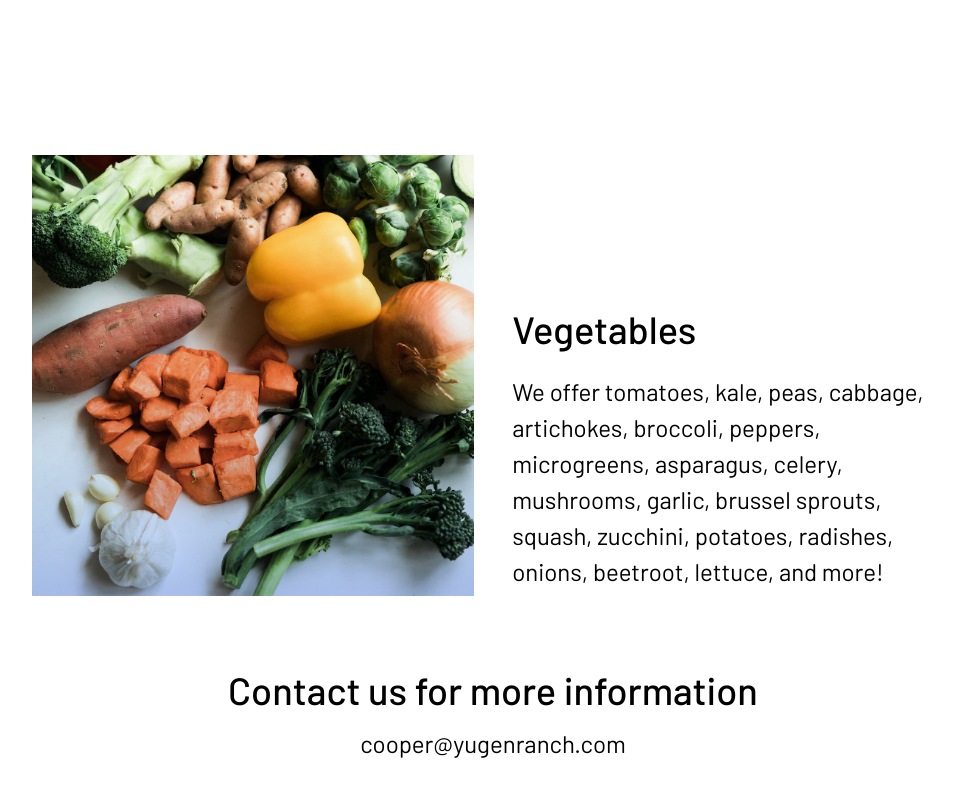
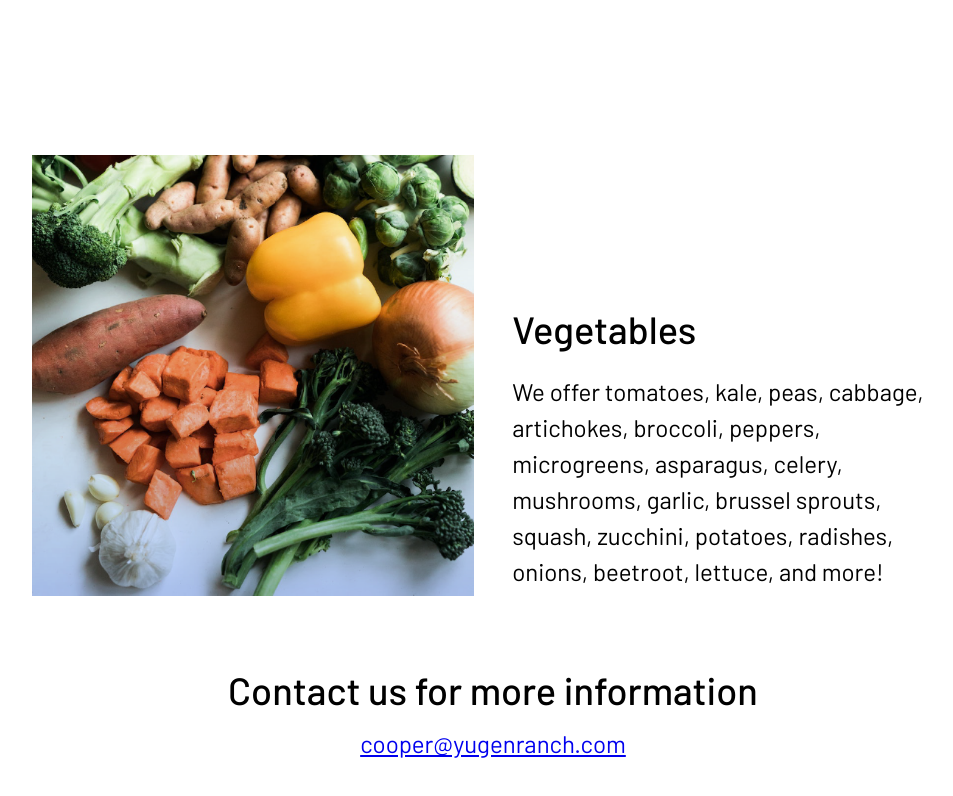
Before and after one commit to yugenranch/yugenranch.com, a plain HTML site: page index.html in a window 1280 px wide. Shown: the part 2117-2913 px from the top of the page, without its empty margins (147-1100 px from the left). Drawn offline with Linux system fonts and the light colour scheme.

Commit message:
Update index.html

```diff
--- a/index.html
+++ b/index.html
@@ -89,7 +89,7 @@
 				<div class="row">
 					<div class="col-12 center">
 						<h2 style="padding-bottom:10px;">Contact us for more information</h2>
-						<p>cooper@yugenranch.com</p>
+						<a href="mailto:cooper@yugenranch.com">cooper@yugenranch.com</a>
 					</div>
 				</div>
 			</div>
```
